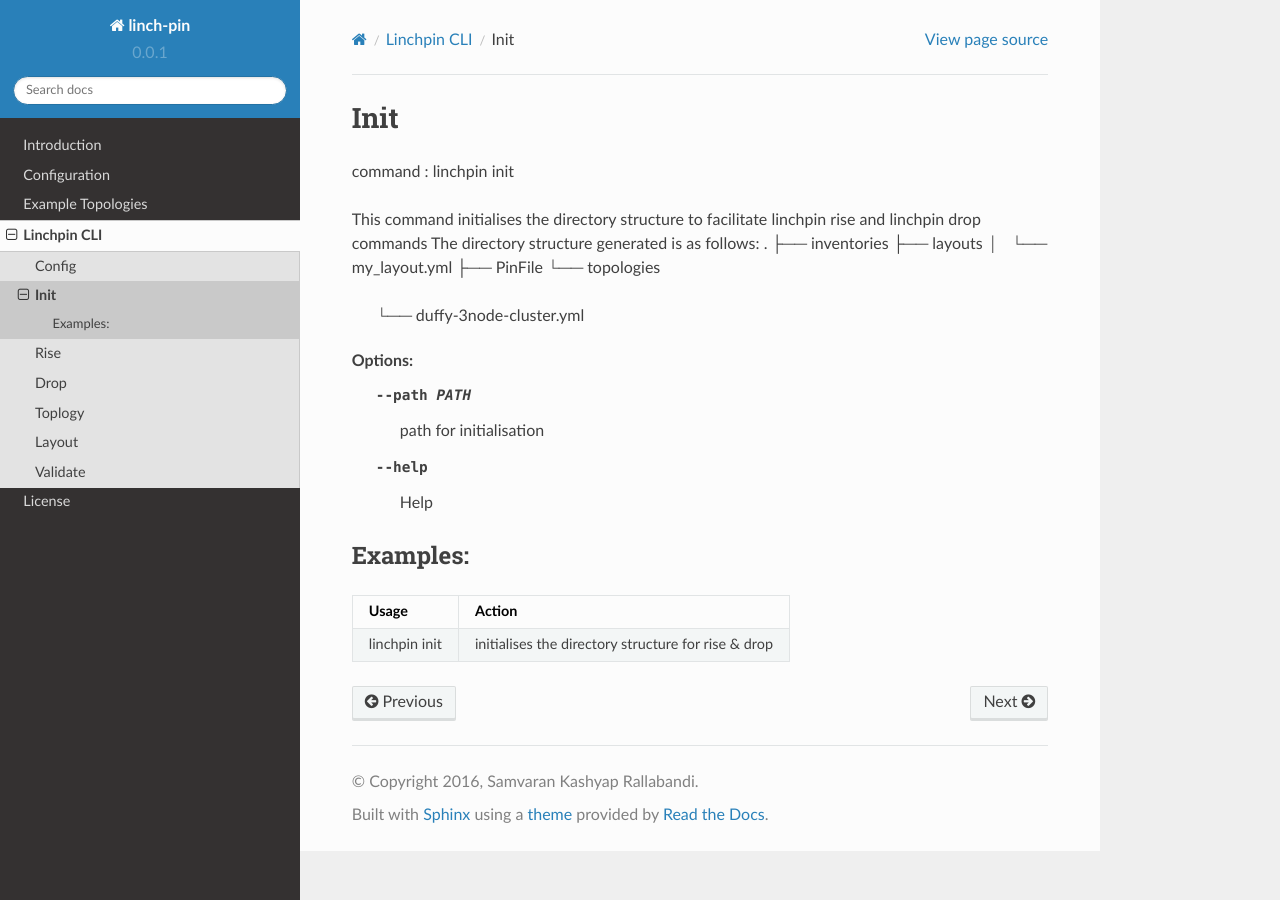
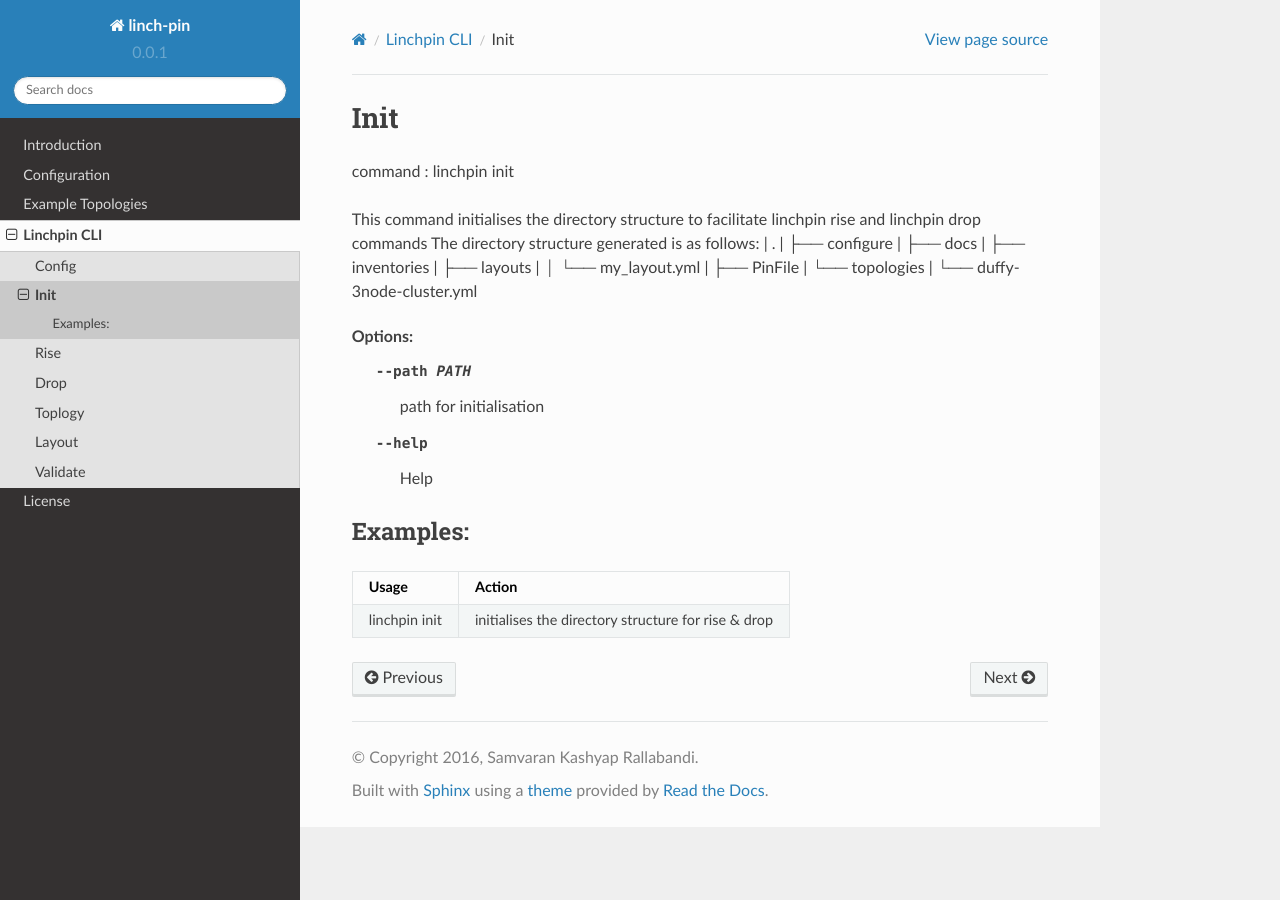
Before and after one commit to CentOS-PaaS-SIG/linchpin, a Sphinx documentation site: the page built from docs/source/linchpincli_linchpin_init.rst, in a window 1280 px wide. Built offline with Sphinx 7.4.7 and the Read the Docs theme 2.0.0, drawn with Linux system fonts in a browser that asks for light colours.

```diff
--- a/docs/source/linchpincli_linchpin_init.rst
+++ b/docs/source/linchpincli_linchpin_init.rst
@@ -5,13 +5,15 @@
 
 This command initialises the directory structure to facilitate linchpin rise and linchpin drop commands
 The directory structure generated is as follows:
-.
-├── inventories
-├── layouts
-│   └── my_layout.yml
-├── PinFile
-└── topologies
-    └── duffy-3node-cluster.yml
+|  .
+|  ├── configure
+|  ├── docs
+|  ├── inventories
+|  ├── layouts
+|  │ └── my_layout.yml
+|  ├── PinFile
+|  └── topologies
+|    └── duffy-3node-cluster.yml
 
 Options:
   --path PATH  path for initialisation
```
